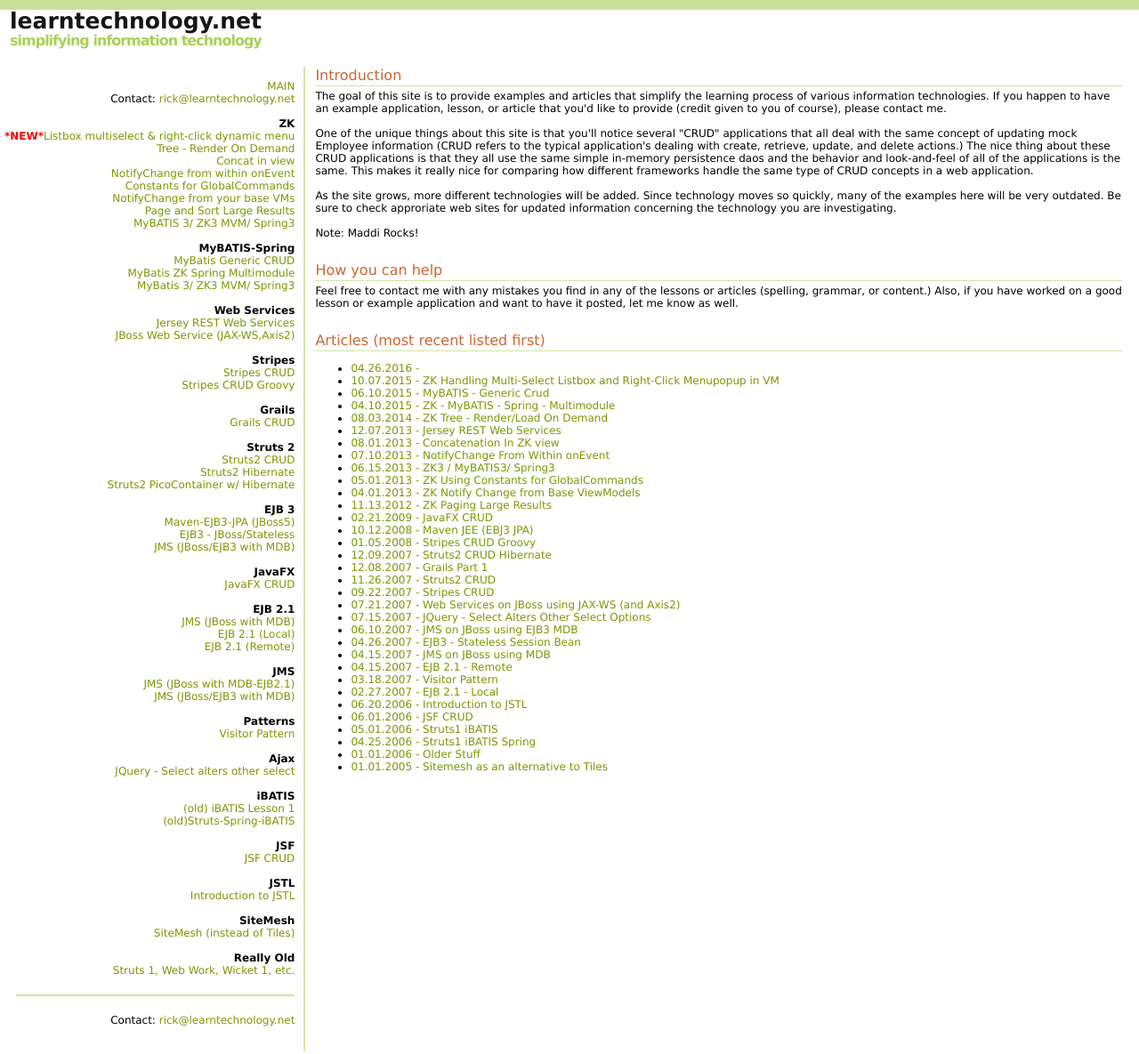
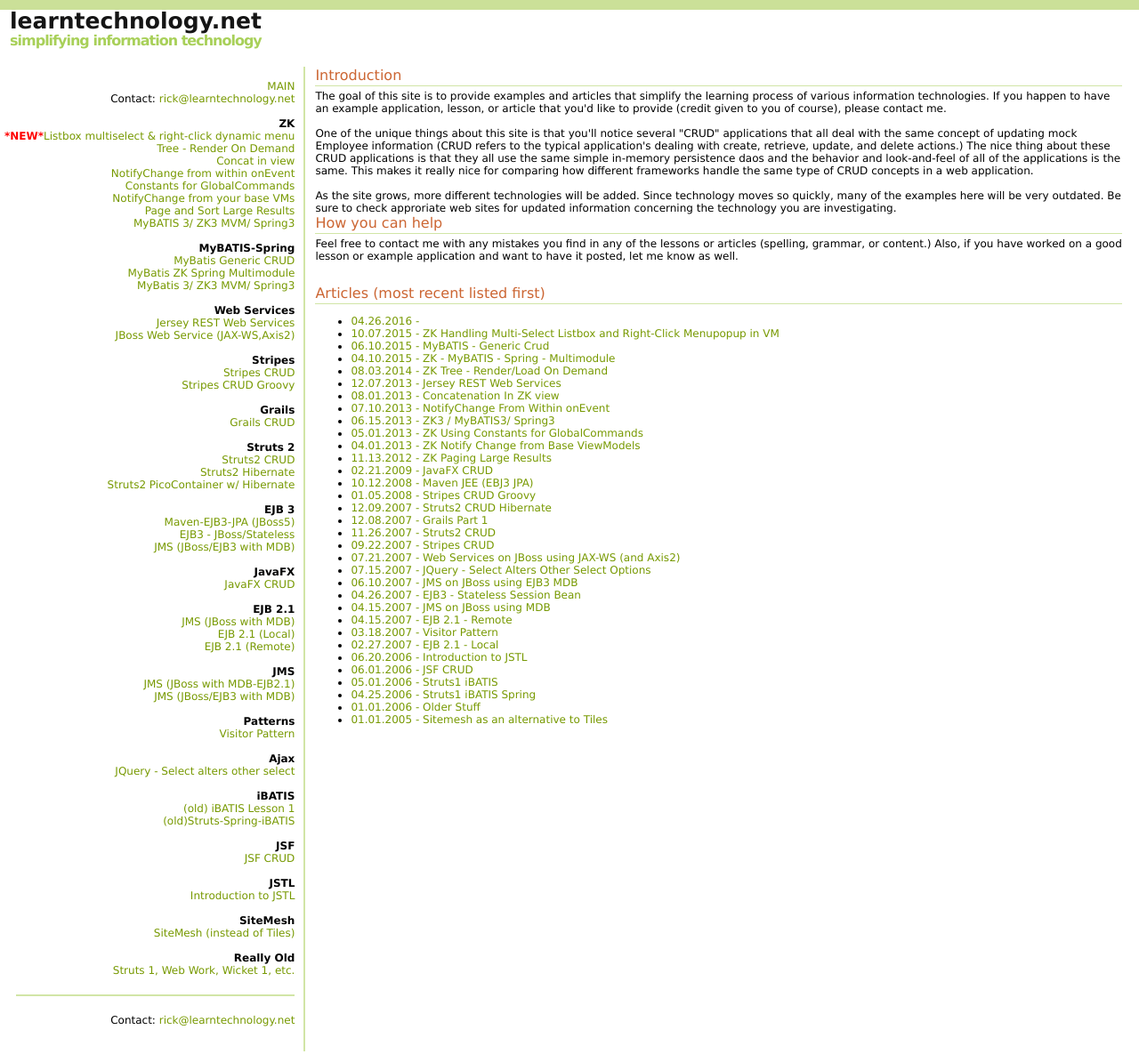
Before and after one commit to rickcr/rickcr.github.com, a Jekyll site: the page built from index.md, in a window 1280 px wide. Shown: the whole page at 89% size. Built offline with Jekyll 4.4.1, drawn with Linux system fonts in a browser that asks for light colours.

Commit message:
removed maddi

```diff
--- a/index.md
+++ b/index.md
@@ -10,9 +10,6 @@ One of the unique things about this site is that you'll notice several "CRUD" ap
 <br/><br/>
 As the site grows, more different technologies will be added. Since technology moves so quickly, many of the examples here will be
 very outdated. Be sure to check approriate web sites for updated information concerning the technology you are investigating.
-<br/><br/>
-Note: Maddi Rocks!
-</div>
 
 <div class="sectionHeading">How you can help</div>
 <div class="section">
```
